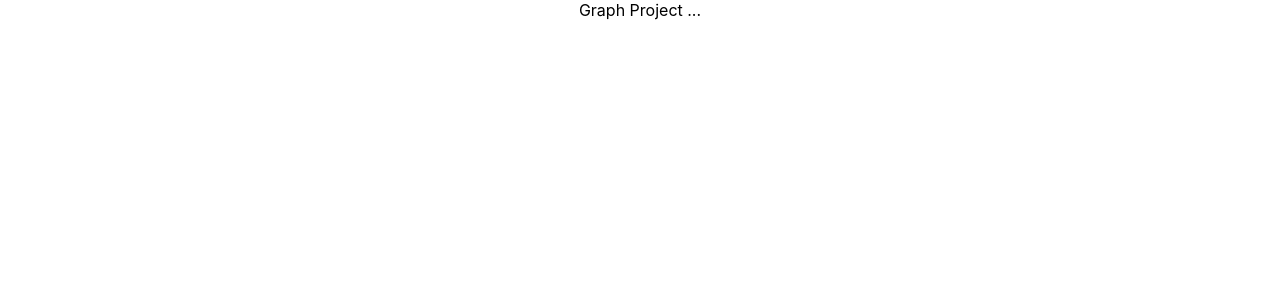
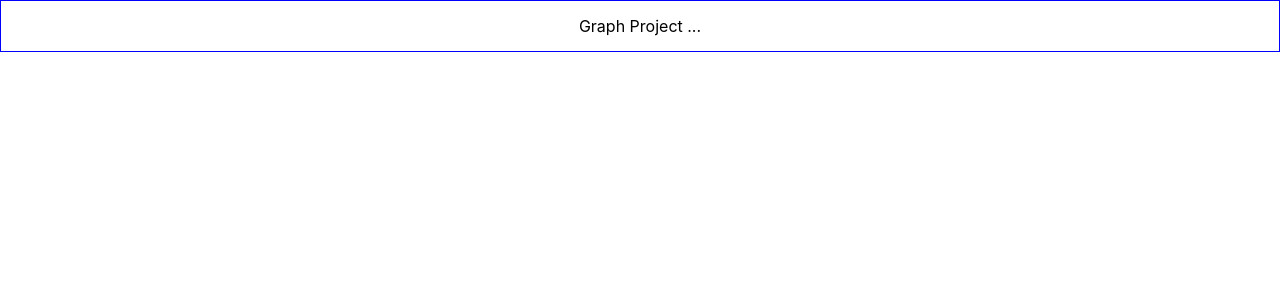
Before and after one commit to iamsarthakkr/graph-project, a React (Create React App) app: page / in a window 1280 px wide. Shown: the top 300 px of the page. Built offline with nearby package versions, Linux system fonts and the light colour scheme; the HTML template or start-up script is replaced by a standard one.

Commit message:
Replaced css files with styled components

```diff
--- a/src/App.css
+++ /dev/null
@@ -1,3 +0,0 @@
-.App {
-	text-align: center;
-}
--- a/src/App.tsx
+++ b/src/App.tsx
@@ -1,11 +1,25 @@
 import React from 'react';
-import './App.css';
+import styled from 'styled-components';
+
+const Container = styled.div`
+	text-align: center;
+	width: 100vw;
+	height: 100vh;
+
+	display: flex;
+	flex-direction: column;
+`;
+
+const Header = styled.div`
+	border: 1px solid blue;
+	padding: 15px 0;
+`;
 
 function App() {
 	return (
-		<div className="App">
-			<div>Graph Project ...</div>
-		</div>
+		<Container>
+			<Header>Graph Project ...</Header>
+		</Container>
 	);
 }
 
```
